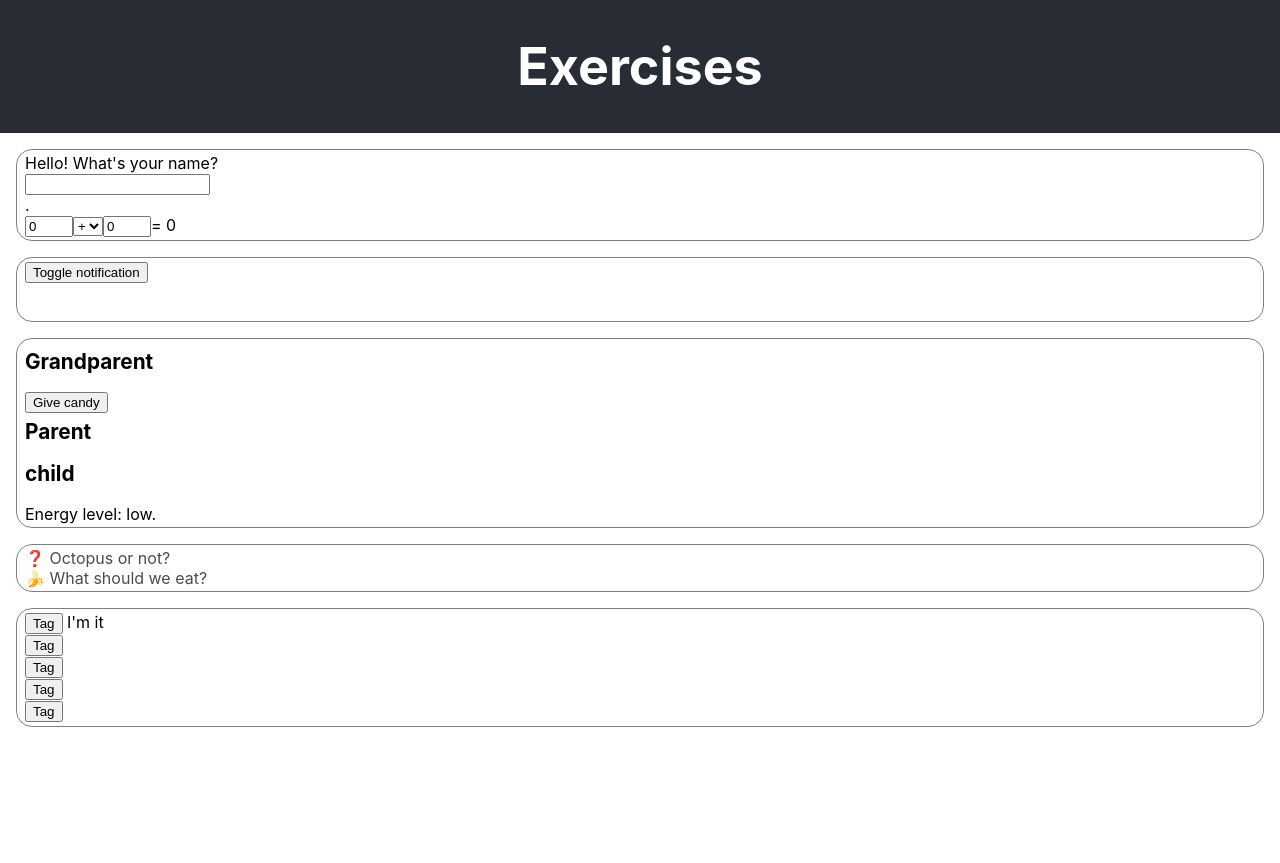
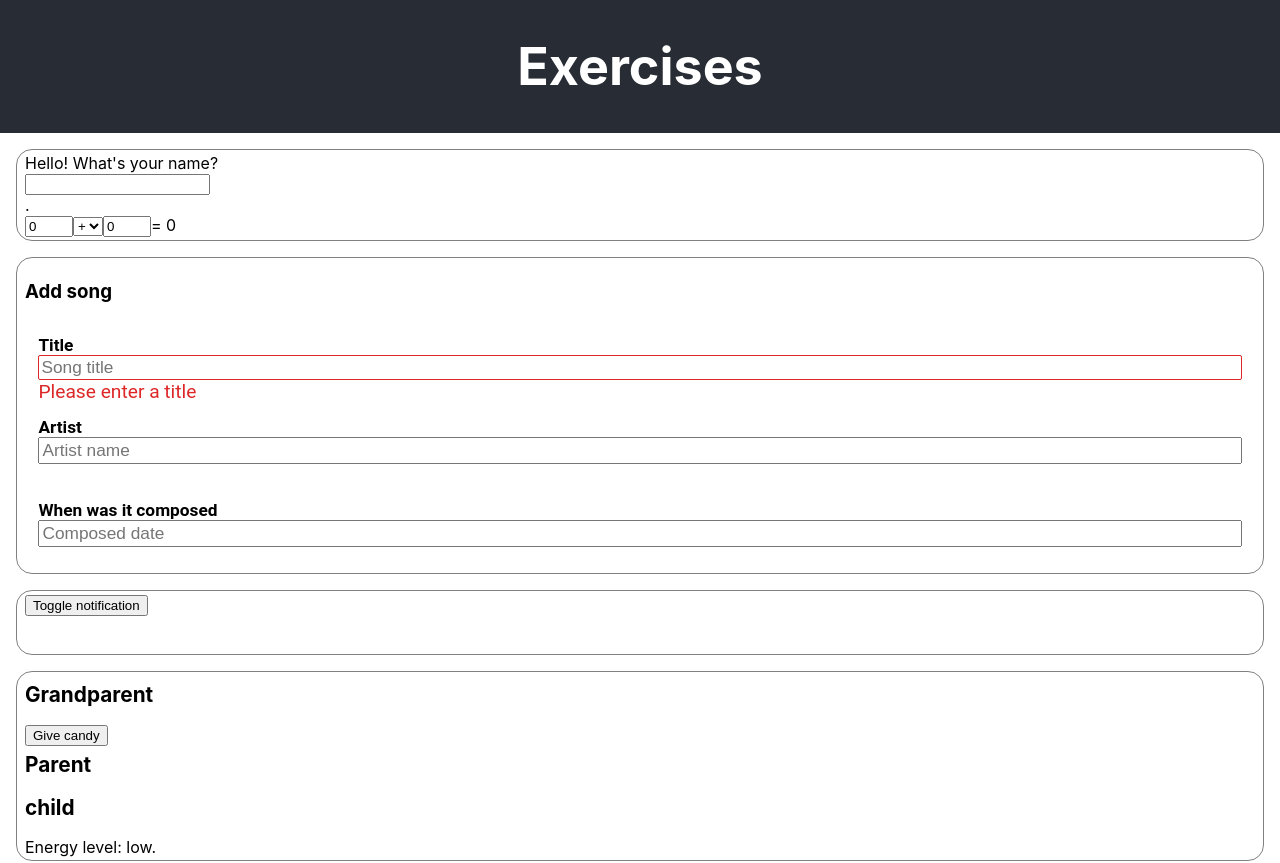
Before and after one commit to FE19-iths/exercises, a React (Create React App) app: page / in a window 1280 px wide. Shown: the top 863 px of the page. Before the commit the page ends 800 px from the top, so only its background shows below. Built offline with nearby package versions, Linux system fonts and the light colour scheme; the HTML template or start-up script is replaced by a standard one.

Commit message:
Övning 4, dag 6, påbörjad

```diff
--- a/src/App.js
+++ b/src/App.js
@@ -6,6 +6,7 @@ import Tag from './components/dag3/Tag';
 import Notify from './components/dag4/Notify';
 import HelloWorld from './components/dag6/HelloWorld';
 import Calculator from './components/dag6/Calculator';
+import SongForm from './components/dag6/SongForm';
 
 
 function App() {
@@ -30,6 +31,9 @@ function App() {
             <section>
                 <HelloWorld />
                 <Calculator />
+            </section>
+            <section>
+                <SongForm />
             </section>
 
             <section> <Notify content="Example notification" /> </section>
--- /dev/null
+++ b/src/components/dag6/SongForm.jsx
@@ -0,0 +1,57 @@
+import React, { useState } from 'react';
+
+const SongForm = () => {
+    const [title, setTitle] = useState('');
+    const [artist, setArtist] = useState('');
+    const [date, setDate] = useState('');
+
+    const [titleTouched, setTitleTouched] = useState(false);
+    const [artistTouched, setArtistTouched] = useState(false);
+    const [dateTouched, setDateTouched] = useState(false);
+
+    // jfr computed property i Vue
+    let [titleClass, titleError] = validateTitle(title);
+
+    return (
+        <div>
+            <h3> Add song </h3>
+            <div className="form-group">
+                <label> Title </label>
+                <input type="text" placeholder="Song title"
+                    onChange={e => setTitle(e.target.value)}
+                    onBlur={() => setTitleTouched(true)}
+                    className={titleClass} />
+                <div className="error">{titleError}</div>
+            </div>
+
+            <div className="form-group">
+                <label> Artist </label>
+                <input type="text" placeholder="Artist name" />
+                <div className="error"></div>
+            </div>
+
+            <div className="form-group">
+                <label> When was it composed </label>
+                <input type="text" placeholder="Composed date"/>
+                <div className="error"></div>
+            </div>
+        </div>
+    )
+};
+/* [4] Bygg ett formulär där användaren ska fylla i en låttitel, artistens namn och vilket datum som låten skrevs. (Du kan använda filmer eller böcker i stället om du vill.) Det ska finnas en knapp med texten "lägg till" som bara är klickbar om man fyllt i allting korrekt. Använd samma valideringsprinciper som i uppgift 3a+b.*/
+
+function validateTitle(title) {
+    if( title.length > 0 ) {
+        return ['valid', '']
+    } else {
+        return ['invalid', 'Please enter a title']
+    }
+}
+
+
+
+
+
+
+
+export default SongForm;
--- a/src/components/dag6/dag6.css
+++ b/src/components/dag6/dag6.css
@@ -1,3 +1,40 @@
 .calculator input {
     width: 3em;
 }
+
+
+.form-group {
+    /* border: 1px solid gray; */
+    border-radius: 4px;
+    padding: 0.7em;
+    font-family: 'Roboto';
+    font-size: 1.2em;
+    margin-bottom: 0.5em;
+}
+.form-group label {
+    display: block;
+    font-size: 0.9em;
+    font-weight: bold;
+}
+.form-group input {
+    display: block;
+    width: 100%;
+    box-sizing: border-box;
+    font-size: 0.9em;
+}
+input.valid {
+    border: 1px solid #5BBE36;
+    border-radius: 2px;
+}
+input.invalid {
+    border: 1px solid #DD2626;
+    border-radius: 2px;
+}
+.error {
+    color: #DD2626;
+    position: absolute;
+}
+
+
+
+/*  */
```
